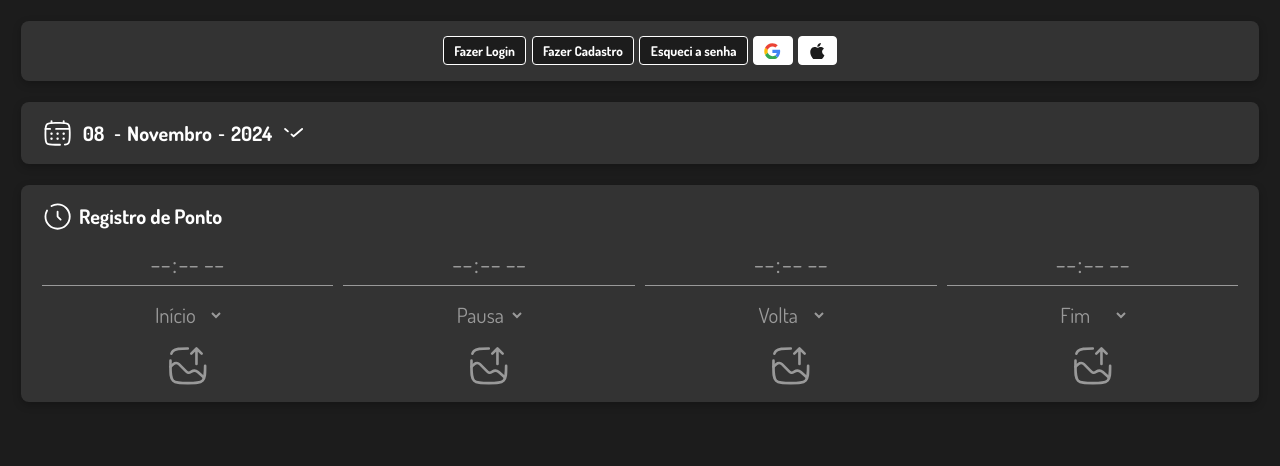
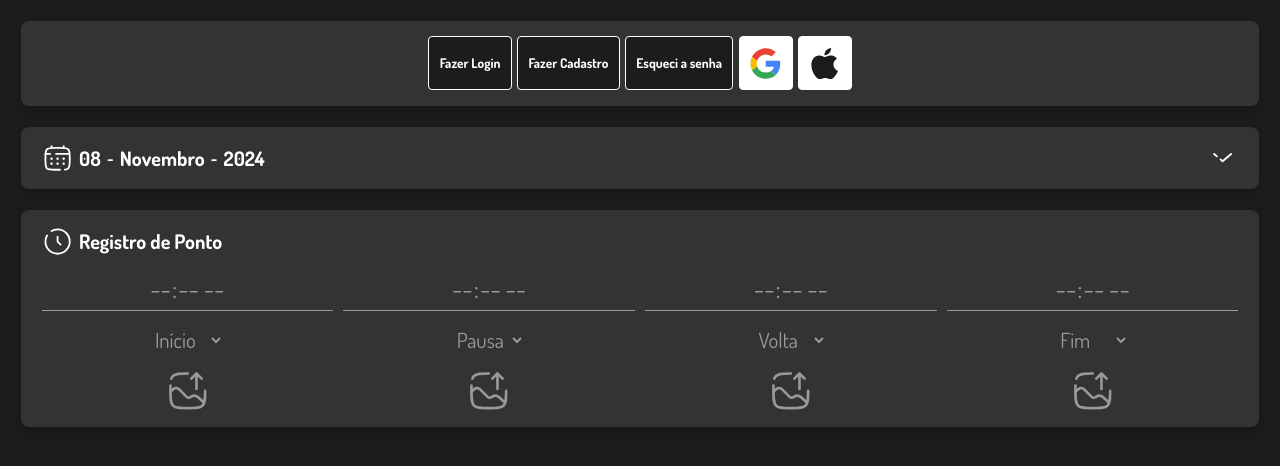
Before and after one commit to lucasmonsan/CatLog, a SvelteKit app: page / in a window 1280 px wide. Shown: the top 466 px of the page. Built offline with nearby package versions, Linux system fonts and the light colour scheme.

Commit message:
Funções indexedDB iniciadas. Falta implementar no PunchClock.

```diff
--- a/package.json
+++ b/package.json
@@ -22,5 +22,8 @@
 		"svelte-check": "^4.0.0",
 		"typescript": "^5.0.0",
 		"vite": "^6.0.0"
+	},
+	"dependencies": {
+		"dexie": "^4.0.10"
 	}
 }
--- a/src/app.html
+++ b/src/app.html
@@ -84,6 +84,10 @@
 			ul {
 				list-style: none;
 			}
+			h2 {
+				width: 100%;
+				text-wrap: nowrap;
+			}
 		</style>
 
 		%sveltekit.head%
--- a/src/components/layout/Calendar.svelte
+++ b/src/components/layout/Calendar.svelte
@@ -1,9 +1,10 @@
 <script lang="ts">
 	import ArrowIcon from '$lib/icons/ArrowIcon.svelte'
 	import CalendarIcon from '$lib/icons/CalendarIcon.svelte'
-	import { pickDay, pickMonth, setDate, toDay, pickYear, toMonth, toYear } from '$lib/stores/calendarStore'
+	import RefreshIcon from '$lib/icons/RefreshIcon.svelte'
 	import Button from '../ui/Button.svelte'
 	import Container from '../ui/Container.svelte'
+	import { pickDay, pickMonth, setDate, toDay, pickYear, toMonth, toYear } from '$lib/stores/calendarStore'
 	import { tick } from 'svelte'
 
 	const weekdays = ['DOM', 'SEG', 'TER', 'QUA', 'QUI', 'SEX', 'SAB']
@@ -86,27 +87,39 @@
 			}
 		}
 	}
+
+	function resetToToday() {
+		toggleDayList($pickDay)
+		toggleMonthList($pickMonth)
+		toggleYearList($pickYear)
+	}
 </script>
 
 <Container>
 	<div>
-		<Button color="transparent">
-			<CalendarIcon />
-		</Button>
+		{#if $pickDay === toDay}
+			<Button classes="transparent icon" on:click={() => toggleDayList($pickDay)}>
+				<CalendarIcon />
+			</Button>
+		{:else}
+			<Button classes="transparent" on:click={() => resetToToday()}>
+				<RefreshIcon />
+			</Button>
+		{/if}
 
-		<Button color="transparent" on:click={() => toggleDayList($pickDay)}>
+		<Button classes="transparent" on:click={() => toggleDayList($pickDay)}>
 			<h2>{String($pickDay).padStart(2, '0')}</h2>
 		</Button>
 		-
-		<Button color="transparent" on:click={() => toggleMonthList($pickMonth)}>
+		<Button classes="transparent" on:click={() => toggleMonthList($pickMonth)}>
 			<h2>{monthNames[$pickMonth - 1]}</h2>
 		</Button>
 		-
-		<Button color="transparent" on:click={() => toggleYearList($pickYear)}>
+		<Button classes="transparent" on:click={() => toggleYearList($pickYear)}>
 			<h2>{$pickYear}</h2>
 		</Button>
 
-		<Button color="transparent">
+		<Button classes="transparent w-100 end ">
 			<ArrowIcon />
 		</Button>
 	</div>
@@ -115,7 +128,7 @@
 		<ul bind:this={daysListDiv}>
 			{#each getDaysInMonth($pickMonth, $pickYear) as dayNumber}
 				<li>
-					<Button color={getButtonClass('day', dayNumber)} on:click={() => toggleDayList(dayNumber)}>
+					<Button classes="{getButtonClass('day', dayNumber)} column" on:click={() => toggleDayList(dayNumber)}>
 						<h6>{getWeekday(dayNumber, $pickMonth, $pickYear)}</h6>
 						<h4>{dayNumber}</h4>
 					</Button>
@@ -128,7 +141,7 @@
 		<ul bind:this={monthsListDiv}>
 			{#each monthNames as monthName, i}
 				<li>
-					<Button color={getButtonClass('month', i + 1)} on:click={() => toggleMonthList(i + 1)}>
+					<Button classes={getButtonClass('month', i + 1)} on:click={() => toggleMonthList(i + 1)}>
 						<h4>{monthName}</h4>
 					</Button>
 				</li>
@@ -140,7 +153,7 @@
 		<ul bind:this={yearsListDiv}>
 			{#each yearRange as year}
 				<li>
-					<Button color={getButtonClass('year', year)} on:click={() => toggleYearList(year)}>
+					<Button classes={getButtonClass('year', year)} on:click={() => toggleYearList(year)}>
 						<h4>{year}</h4>
 					</Button>
 				</li>
--- a/src/components/layout/Header.svelte
+++ b/src/components/layout/Header.svelte
@@ -6,23 +6,23 @@
 </script>
 
 <Container type="header">
-	<Button color="selected">
+	<Button classes="selected">
 		<h4>Fazer Login</h4>
 	</Button>
 
-	<Button color="selected">
+	<Button classes="selected">
 		<h4>Fazer Cadastro</h4>
 	</Button>
 
-	<Button color="selected">
+	<Button classes="selected">
 		<h4>Esqueci a senha</h4>
 	</Button>
 
-	<Button color="today">
+	<Button classes="today">
 		<GoogleIcon />
 	</Button>
 
-	<Button color="today">
+	<Button classes="today">
 		<AppleIcon />
 	</Button>
 </Container>
--- a/src/components/layout/PunchClock.svelte
+++ b/src/components/layout/PunchClock.svelte
@@ -2,17 +2,21 @@
 	import Input from '../ui/Input.svelte'
 	import Dropdown from '../ui/Dropdown.svelte'
 	import Upload from '../ui/Upload.svelte'
-	import type { PunchClockPoint, PunchClockPointType } from '$lib/types/punchClock.d'
 	import Container from '../ui/Container.svelte'
 	import PunchClockIcon from '$lib/icons/PunchClockIcon.svelte'
 	import Button from '../ui/Button.svelte'
+	import { isValidTime, type PunchClockPoint, type PunchClockPointType } from '$lib/types/punchClock.d'
 
 	export let points: PunchClockPoint[] = []
 	export let maxPoints: number = 4
 	export let onUpdate: (updatedPoints: PunchClockPoint[]) => void = () => {}
 
 	const updatePoint = (index: number, key: keyof PunchClockPoint, value: string | Blob | undefined): void => {
-		points[index] = { ...points[index], [key]: value }
+		if (key === 'time' && typeof value === 'string' && !isValidTime(value)) {
+			alert('Por favor, insira um horário válido no formato HH:mm.')
+			return
+		}
+		points = points.map((p, i) => (i === index ? { ...p, [key]: value } : p))
 		onUpdate([...points])
 	}
 
@@ -47,11 +51,11 @@
 
 <Container>
 	<div>
-		<Button color="transparent">
+		<Button classes="transparent icon">
 			<PunchClockIcon />
 		</Button>
 
-		<Button color="transparent">
+		<Button classes="transparent">
 			<h2>Registro de Ponto</h2>
 		</Button>
 	</div>
--- a/src/components/ui/Button.svelte
+++ b/src/components/ui/Button.svelte
@@ -1,18 +1,18 @@
 <script lang="ts">
-	export let color: 'transparent' | 'today' | 'selected' | '' = ''
+	export let classes: string = ''
 </script>
 
-<button class={color} on:click>
+<button class={classes} on:click>
 	<slot />
 </button>
 
 <style>
 	button {
 		cursor: pointer;
-		display: inline-block;
-		min-width: calc(var(--base) * 1.5);
+		display: flex;
+		align-items: center;
 		height: 100%;
-		padding: calc(var(--base) * 0.25) calc(var(--base) * 0.5);
+		padding: calc(var(--base) * 0.5);
 		line-height: calc(var(--base) * 0.8);
 		color: var(--text-color);
 		font-weight: 600;
@@ -21,24 +21,38 @@
 		opacity: 0.5;
 		border: solid 1px var(--bg-color);
 		border-radius: var(--radius-1);
+	}
 
-		&.transparent {
+	.column {
+		flex-direction: column;
+	}
+	.end {
+		justify-content: flex-end;
+		border: solid 1px red;
+	}
+	.w-100 {
+		width: 100%;
+	}
+	.icon {
+		min-width: calc(var(--base) * 1.5);
+		max-width: calc(var(--base) * 1.5);
+	}
+	.transparent {
 		padding: 0;
 		background-color: transparent;
 		opacity: 1;
 		border-color: transparent;
 	}
-		&.today {
+	.today {
 		color: var(--bg-color) !important;
 		background-color: var(--text-color) !important;
 		opacity: 1;
 		border: solid 1px var(--text-color);
 	}
-		&.selected {
+	.selected {
 		width: auto;
 		color: var(--text-color);
 		opacity: 1;
 		border: solid 1px var(--text-color);
 	}
-	}
 </style>
--- a/src/lib/icons/AppleIcon.svelte
+++ b/src/lib/icons/AppleIcon.svelte
@@ -11,3 +11,10 @@
 		</g>
 	</g>
 </svg>
+
+<style>
+	svg {
+		width: calc(var(--base) * 1.5);
+		height: 100%;
+	}
+</style>
--- a/src/lib/icons/GoogleIcon.svelte
+++ b/src/lib/icons/GoogleIcon.svelte
@@ -31,3 +31,10 @@
 		</g>
 	</g>
 </svg>
+
+<style>
+	svg {
+		width: calc(var(--base) * 1.5);
+		height: 100%;
+	}
+</style>
--- a/src/lib/index.ts
+++ /dev/null
@@ -1 +0,0 @@
-// place files you want to import through the `$lib` alias in this folder.
--- a/src/lib/stores/calendarStore.ts
+++ b/src/lib/stores/calendarStore.ts
@@ -1,23 +1,21 @@
-import { writable } from "svelte/store";
+import { writable } from 'svelte/store';
 
-export const toDay = new Date().getDate()
-export const toMonth = new Date().getMonth() + 1
-export const toYear = new Date().getFullYear()
+export const toDay = new Date().getDate();
+export const toMonth = new Date().getMonth() + 1;
+export const toYear = new Date().getFullYear();
 
-export const pickYear = writable(new Date().getFullYear());
-export const pickMonth = writable(new Date().getMonth() + 1);
-export const pickDay = writable(new Date().getDate());
+export const pickYear = writable(Number(localStorage.getItem('pickYear')) || toYear);
+export const pickMonth = writable(Number(localStorage.getItem('pickMonth')) || toMonth);
+export const pickDay = writable(Number(localStorage.getItem('pickDay')) || toDay);
 
-// Função para definir a data (opcional para facilitar atualizações)
+// Sincronização com o localStorage
+pickYear.subscribe((value) => localStorage.setItem('pickYear', String(value)));
+pickMonth.subscribe((value) => localStorage.setItem('pickMonth', String(value)));
+pickDay.subscribe((value) => localStorage.setItem('pickDay', String(value)));
+
+// Função para definir a data
 export function setDate(newYear: number, newMonth: number, newDay: number) {
   pickYear.set(newYear);
   pickMonth.set(newMonth);
   pickDay.set(newDay);
 }
-
-// Função para resetar a data para hoje
-export function resetToToday() {
-  pickYear.set(toYear);
-  pickMonth.set(toMonth);
-  pickDay.set(toDay);
-}
--- a/src/lib/types/punchClock.d.ts
+++ b/src/lib/types/punchClock.d.ts
@@ -12,11 +12,16 @@ export interface PunchClockPoint {
 }
 
 export interface PunchClockProps {
-  id?: string; // Identificador único do registro
+  id?: string; // Identificador único (local ou do AppWrite)
   year: number; // Ano do registro
   month: number; // Mês (1 a 12)
-  day: number; // Dia do mês (1 a 31, validar para o mês e ano)
+  day: number; // Dia do mês (1 a 31)
   points: PunchClockPoint[]; // Lista de horários do ponto
   notes?: string; // Observações opcionais
   status?: 'pending' | 'approved' | 'rejected'; // Status opcional do registro
+  synced?: boolean; // Indica se o registro foi sincronizado com o AppWrite (vai ser convertido para número ao salvar)
 }
+
+export function isValidTime(time: string): boolean {
+  return /^([01]\d|2[0-3]):([0-5]\d)$/.test(time); // Valida o formato HH:mm
+}
```
Also changed, not shown: src/lib/db/indexedDB.ts (added, +41 -0 lines), 1 other file (tests, documents, lock files or other folders). Lines whose indentation alone changed are shown as unchanged.
